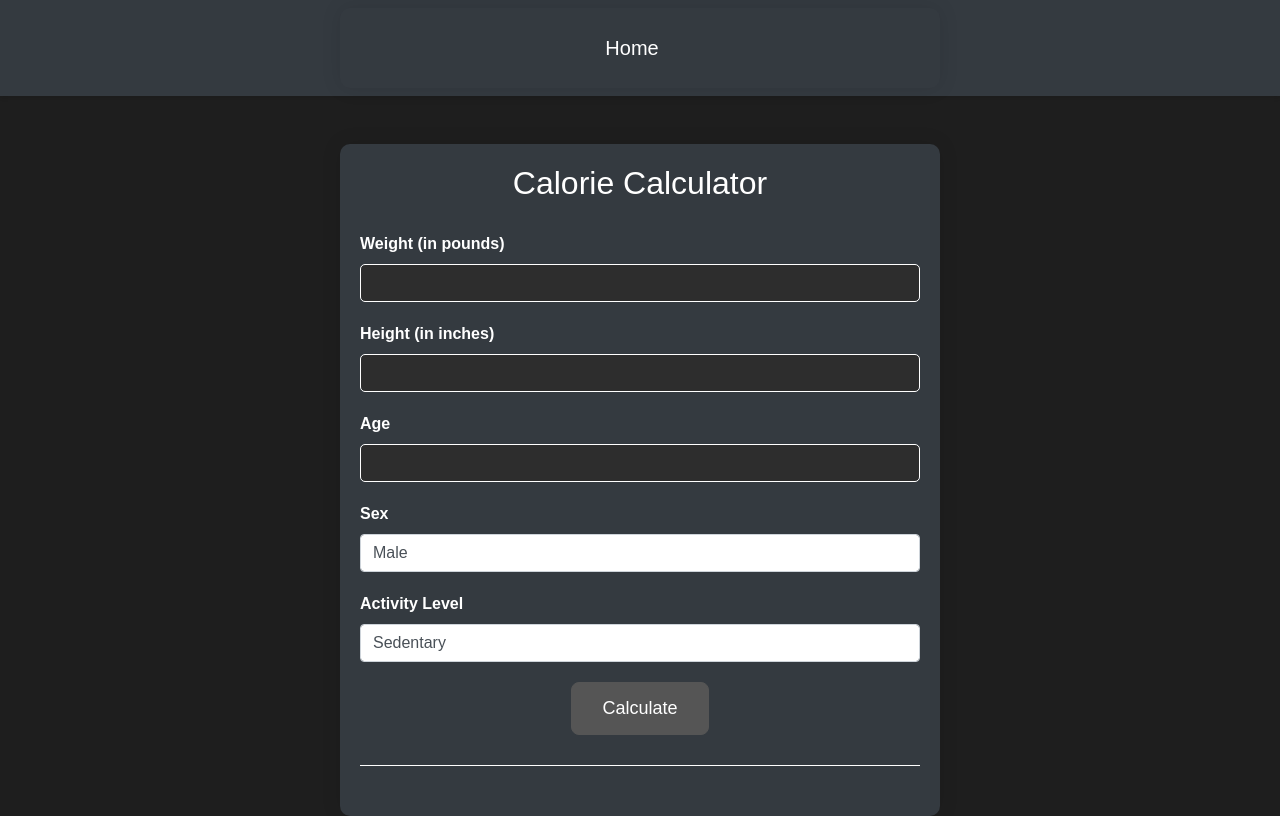
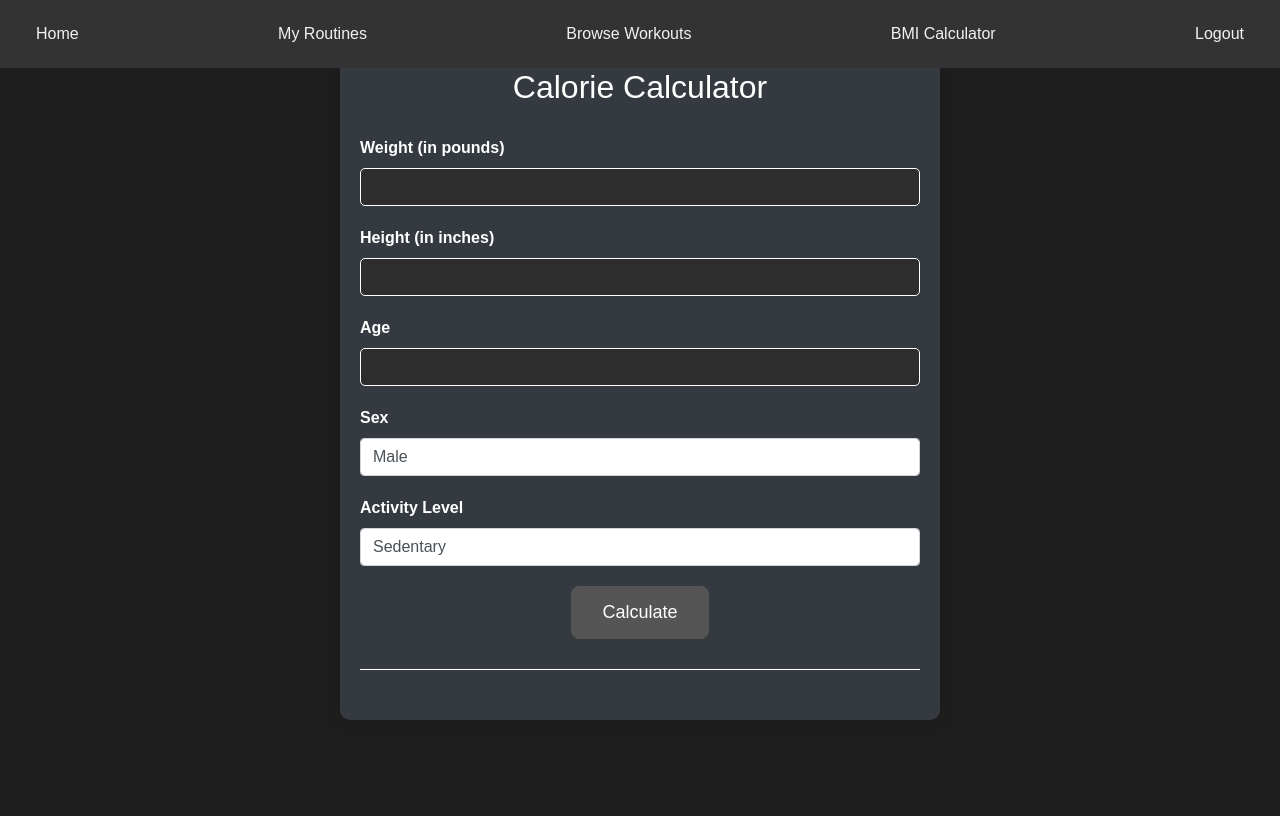
Before and after one commit to Kyel25/2602_Group_Project, a Flask app: page /result in a window 1280 px wide. After the commit the page ends 720 px from the top, so only its background shows below. Run offline with Flask 3, Linux system fonts and the light colour scheme; some libraries are stand-ins or nearby versions.

Commit message:
Added navbar routes to other pages

```diff
--- a/App/templates/result.html
+++ b/App/templates/result.html
@@ -13,10 +13,28 @@
     font-family: Arial, sans-serif;
 }
 
-.navbar {
-    background-color: #343a40;
-    box-shadow: 0 2px 4px rgba(0, 0, 0, 0.1);
-}
+    .navbar {
+        background-color: #333;
+        overflow: hidden;
+        position: fixed;
+        width: 100%;
+        top: 0;
+        z-index: 999;
+        }
+
+    .navbar a {
+        float: left;
+        display: block;
+        color: #f2f2f2;
+        text-align: center;
+        padding: 14px 20px;
+        text-decoration: none;
+    }
+
+    .navbar a:hover {
+        background-color: #ddd;
+        color: black;
+    }
 
 .container {
     max-width: 600px;
@@ -121,11 +139,13 @@ select {
 
 </head>
 <body>
-    <nav class="navbar navbar-expand-lg navbar-dark">
-        <div class="container navbar-container mx-auto d-flex justify-content-center">
-            <a class="navbar-brand" href="/home">Home</a>
-        </div>
-    </nav>
+    <div class="navbar">
+        <a href="/home">Home</a>
+        <a href="/routine">My Routines</a>
+        <a href="/workout" class="nav-link">Browse Workouts</a>
+        <a href="/bmi" class="nav-link">BMI Calculator</a>
+        <a href="/logout" margin-right: >Logout</a>
+    </div>
 
     <div class="container mt-5">
         <h2>Calorie Calculator</h2>
--- a/App/templates/routine.html
+++ b/App/templates/routine.html
@@ -119,7 +119,10 @@
 <body>
     <div class="navbar">
         <a href="/home">Home</a>
-        <a href="/workout">Add Workout</a>
+        <a href="/workout" class="nav-link">Browse Workouts</a>
+        <a href="/result" class="nav-link">Calorie Calculator</a>
+        <a href="/bmi" class="nav-link">BMI Calculator</a>
+        <a href="/logout" margin-right: >Logout</a>
     </div>
     <div class="container">
         <div class="instructions-container">
--- a/App/templates/workout.html
+++ b/App/templates/workout.html
@@ -245,7 +245,11 @@ h1 {
     <div class="navbar">
         <a href="/home">Home</a>
         <a href="/routine">My Routines</a>
+        <a href="/result" class="nav-link">Calorie Calculator</a>
+        <a href="/bmi" class="nav-link">BMI Calculator</a>
+        <a href="/logout" >Logout</a>
     </div>
+
     <div class="container">
         <h1>Filter Workouts</h1>
 
```
Also changed, not shown: App/templates/bmi.html (+27 -7 lines), App/templates/index.html (indentation only).
